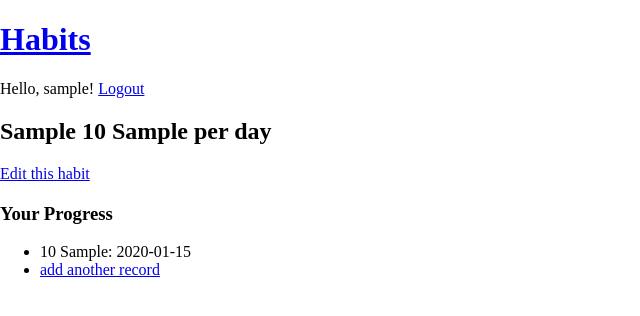
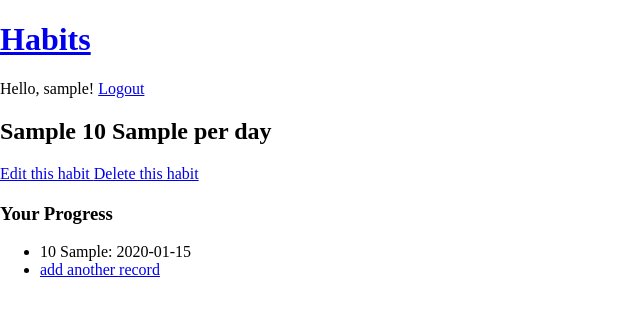
Before and after one commit to momentum-team-1/django-from-scratch-AlyshiaLozanoSmith, a Django app: page /habits/1/ in a window 1280 px wide. Shown: the top 316 px of the page, without its empty margins (0-640 px from the left). Run offline with Django 3.2, Linux system fonts and the light colour scheme; a user stored in the database is signed in; tables that the repository leaves empty hold one stand-in row (values such as "Sample post").

Commit message:
added delete habit view and template

```diff
--- a/habit_tracker/urls.py
+++ b/habit_tracker/urls.py
@@ -23,6 +23,7 @@ urlpatterns = [
     path('habits/', habits_views.habits_list, name='habits_list'),
     path('habits/<int:habit_pk>/', habits_views.habit_detail, name='habit_detail'),
     path('habits/<int:habit_pk>/edit', habits_views.edit_habit, name = 'edit_habit'),
+    path('habits/<int:habit_pk>/delete', habits_views.delete_habit, name='delete_habit'),
     path('habits/<int:habit_pk>/add_record',habits_views.add_record, name='add_record'),
     path('habits/new/', habits_views.add_habit, name='add_habit'),
     path('admin/', admin.site.urls),
--- a/habits/views.py
+++ b/habits/views.py
@@ -60,3 +60,13 @@ def edit_habit(request, habit_pk):
         form = HabitForm(instance=habit)
 
     return render(request, 'habits/edit_habit.html', {'form': form, 'habit':habit} )
+
+@login_required
+def delete_habit(request, habit_pk):
+    habit = get_object_or_404(request.user.habits, pk=habit_pk)
+
+    if request.method == 'POST':
+        habit.delete()
+        return redirect(to='habits_list')
+
+    return render(request, "habits/delete_habit.html", { "habit": habit })
--- a/templates/habits/habit_detail.html
+++ b/templates/habits/habit_detail.html
@@ -8,6 +8,7 @@ Habit Tracker - {{ habits }}
 <h2>{{ habit }}</h2>
 <p>
     <a href="{% url 'edit_habit' habit_pk=habit.pk %}"> Edit this habit </a>
+    <a href="{% url 'delete_habit' habit_pk=habit.pk %}"> Delete this habit </a>
 </p>
 
 <h3>Your Progress</h3>
--- a/templates/habits/home.html
+++ b/templates/habits/home.html
@@ -1,4 +1,5 @@
 {% extends 'base.html' %}
+{% load static %}
 
 {% block content%}
 <h1>Habit Tracker</h1>
```
Also changed, not shown: templates/habits/delete_habit.html (added, +13 -0 lines).
